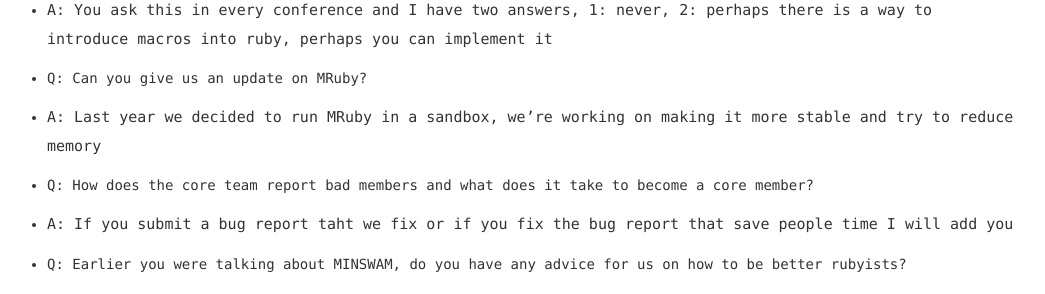
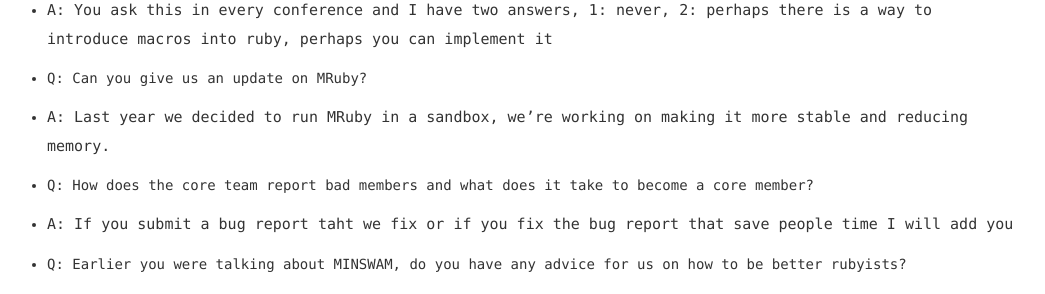
Before and after one commit to fengtingzhang/blog, a Jekyll site: the page built from _posts/2017-11-16-rubyconf-2017-day-three.md, in a window 1280 px wide and 900 px high, scrolled down 7691 px. Shown: the part 152-446 px from the top of the window, without its empty margins (131-1176 px from the left). Built offline with Jekyll 4.4.1, drawn with Linux system fonts in a browser that asks for light colours.

Commit message:
Update 2017-11-16-rubyconf-2017-day-three.md

```diff
--- a/_posts/2017-11-16-rubyconf-2017-day-three.md
+++ b/_posts/2017-11-16-rubyconf-2017-day-three.md
@@ -256,7 +256,7 @@
 * A: You ask this in every conference and I have two answers, 1: never, 2: perhaps there is a way to introduce macros into ruby, perhaps you can implement it
 
 * Q: Can you give us an update on MRuby?
-* A: Last year we decided to run MRuby in a sandbox, we're working on making it more stable and try to reduce memory
+* A: Last year we decided to run MRuby in a sandbox, we're working on making it more stable and reducing memory.
 
 * Q: How does the core team report bad members and what does it take to become a core member?
 * A: If you submit a bug report taht we fix or if you fix the bug report that save people time I will add you
```
